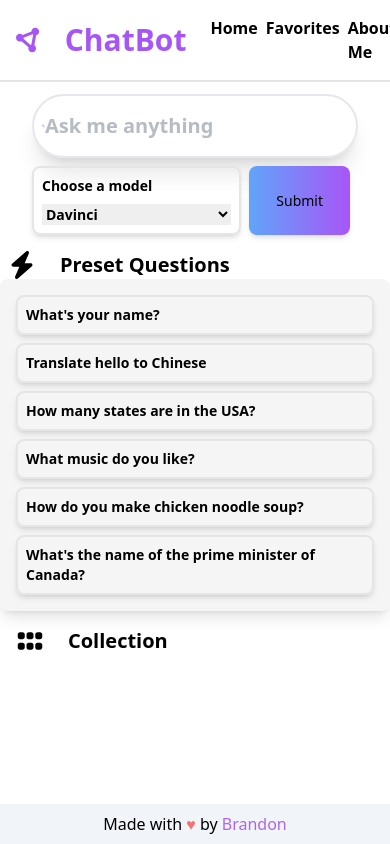
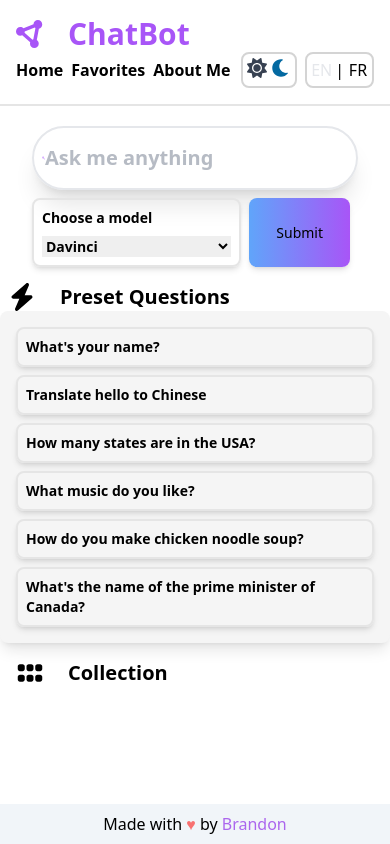
Before and after one commit to niubrandon/chatbot, a React (Create React App) app: page / in a window 390 px wide. Built offline with nearby package versions, Linux system fonts and the light colour scheme.

Commit message:
adjust the layout for navbar for small screen

```diff
--- a/src/App.tsx
+++ b/src/App.tsx
@@ -37,7 +37,7 @@ function App() {
       <main
         id="main"
         data-testid="main"
-        className="mt-[70px] h-fit min-h-full dark:from-black dark:to-slate-800"
+        className="mt-[70px] sm:mt-[102px] h-fit min-h-full dark:from-black dark:to-slate-800"
         role="main"
       >
         <Routes>
--- a/src/components/Header.tsx
+++ b/src/components/Header.tsx
@@ -16,23 +16,22 @@ export default function Header() {
         id="header"
         data-testid="header"
         className="fixed top-0 z-10 w-full bg-white dark:bg-black dark:text-white
-        flex justify-between px-4 py-4 items-center border-b-2 border-neutral-200">
-        <div className="flex items-center gap-6">
+        grid grid-cols-12 px-4 py-4 items-center border-b-2 border-neutral-200">
+        <div className="col-span-4 flex items-center gap-6 sm:col-span-12">
           <LogoSvg className="w-7 h-7 fill-purple-500" />
           <h1
             onClick={() => navigate('/')}
             className="text-3xl font-bold text-purple-500 cursor-pointer"
             role="banner"
           >ChatBot</h1>
+        </div>
+        <nav role="navigation" className="col-span-6 flex gap-2 sm:col-span-8">
+          <Link className="font-semibold" to="/">{t('home')}</Link>
+          <Link className="font-semibold" to="/favorite">{t('favorites')}</Link>
+          <Link className="font-semibold" to="/about">{t('about')}</Link>
+        </nav>
 
-          <nav role="navigation" className="flex gap-2">
-            <Link className="font-semibold" to="/">{t('home')}</Link>
-            <Link className="font-semibold" to="/favorite">{t('favorites')}</Link>
-            <Link className="font-semibold" to="/about">{t('about')}</Link>
-          </nav>
-        </div>
-
-        <div className="flex gap-2">
+        <div className="col-span-2 flex gap-2 sm:col-span-4 place-self-end">
           <ModeSwitch />
           <LanguageSwitch />
         </div>
```
